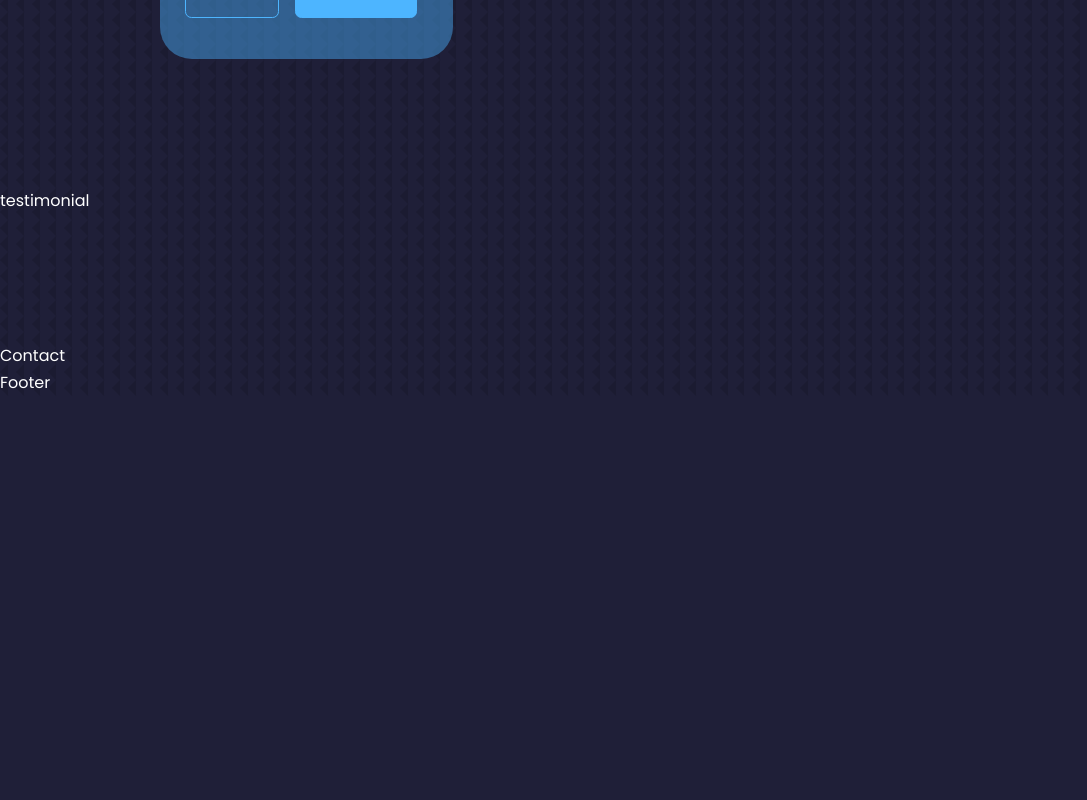
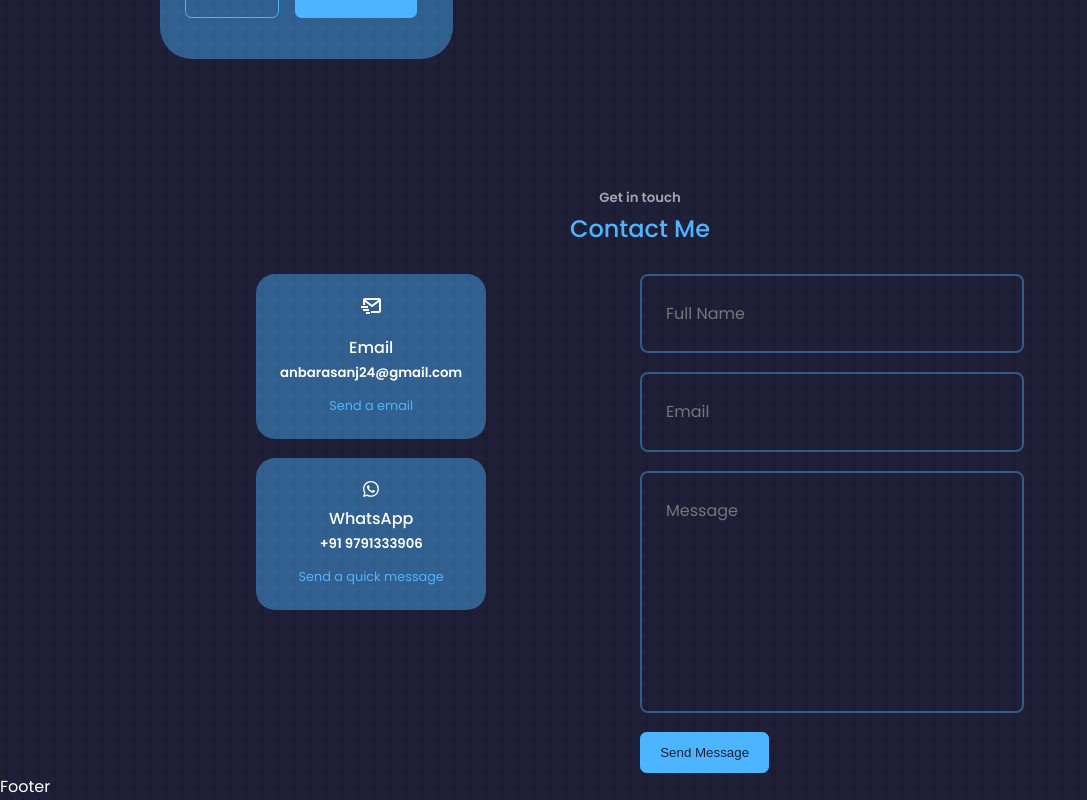
Before and after one commit to AnbarasanJ24/Portfolio-Anbarasan, a React (Create React App) app: page / in a window 1280 px wide. Shown: the part 3076-3876 px from the top of the page, without its empty margins (0-1087 px from the left). Before the commit the page ends 3472 px from the top, so only its background shows below. Built offline with nearby package versions, Linux system fonts and the light colour scheme.

Commit message:
Added messaging options and form for recuriter to contact. Connected the form with Email JS for email sync.

```diff
--- a/package.json
+++ b/package.json
@@ -6,6 +6,7 @@
     "@testing-library/jest-dom": "^5.16.4",
     "@testing-library/react": "^13.3.0",
     "@testing-library/user-event": "^13.5.0",
+    "emailjs-com": "^3.2.0",
     "react": "^18.2.0",
     "react-dom": "^18.2.0",
     "react-icons": "^4.4.0",
--- a/src/App.jsx
+++ b/src/App.jsx
@@ -5,7 +5,7 @@
 import Nav from './components/nav/Nav'
 // import Services from './components/services/Services'
 import Portfolio from './components/portfolio/Portfolio';
-import Testimonial from './components/testimonials/Testimonial'
+// import Testimonial from './components/testimonials/Testimonial'
 import Contact from './components/contact/Contact'
 import Footer from './components/footer/Footer'
 
@@ -18,7 +18,7 @@
         <Experience />
         {/* <Services /> */}
         <Portfolio />
-        <Testimonial />
+        {/* <Testimonial /> */}
         <Contact />
         <Footer />
 
--- a/src/components/contact/Contact.jsx
+++ b/src/components/contact/Contact.jsx
@@ -1,9 +1,54 @@
-import React from 'react'
+import React, { useRef } from 'react';
+import emailjs from 'emailjs-com';
 import './contact.css'
+import { BiMailSend } from 'react-icons/bi'
+import { BsWhatsapp } from 'react-icons/bs'
 
 const Contact = () => {
+  const form = useRef();
+
+  const sendEmail = (e) => {
+    e.preventDefault();
+
+    emailjs.sendForm('service_r39hg8y', 'template_jiijz5f', form.current, 'hnloCKDERYtxojPBn')
+      .then((result) => {
+        console.log(result.text);
+      }, (error) => {
+        console.log(error.text);
+      });
+
+    e.target.reset();
+  };
+
   return (
-    <section id='contact'>Contact</section>
+    <section id='contact'>
+      <h5>Get in touch</h5>
+      <h2>Contact Me</h2>
+
+      <div className="container contact__container">
+        <div className="contact__options">
+          <article className='contact__option'>
+            <BiMailSend className='contact__option-icon' />
+            <h4>Email</h4>
+            <h5>anbarasanj24@gmail.com</h5>
+            <a href="mailto:anbarasanj24@gmail.com" target='_blank' rel="noreferrer">Send a email</a>
+          </article>
+          <article className='contact__option'>
+            <BsWhatsapp className='.contact__option-icon' />
+            <h4>WhatsApp</h4>
+            <h5>+91 9791333906</h5>
+            <a href="https://api.whatsapp.com/send?phone=+919791333906"
+              target='_blank' rel="noreferrer">Send a quick message</a>
+          </article>
+        </div>
+        <form ref={form} onSubmit={sendEmail} >
+          <input type="text" name='name' placeholder='Full Name' required />
+          <input type="email" name='email' placeholder='Email' required />
+          <textarea name="message" id="message" rows="7" placeholder='Message'></textarea>
+          <button type='submit' className='btn btn-primary'>Send Message</button>
+        </form>
+      </div>
+    </section>
   )
 }
 
--- a/src/components/contact/contact.css
+++ b/src/components/contact/contact.css
@@ -0,0 +1,69 @@
+.contact__container{
+    width: 60%;
+    display: grid;
+    grid-template-columns: 30% 50%;
+    gap: 20%;
+}
+.contact__options{
+    display: flex;
+    flex-direction: column;
+    gap: 1.2rem;
+}
+
+.contact__option{
+    background-color: var(--color-bg-variant);
+    padding: 1.2rem;
+    border-radius: 1.2rem;
+    width: clamp(fit-content,100%, max-content);
+    text-align: center;
+    border: 1px solid transparent;
+    transition: var(--transition);
+}
+
+.contact__option:hover{
+    border-color: var(--color-primary);
+    background: transparent;
+}
+
+.contact__option-icon{
+    font-size: 1.5rem;
+    margin-bottom: 0.5rem;
+}
+.contact__option a{
+    margin-top: 0.7rem;
+    display: inline-block;
+    font-size: 0.8rem;
+}
+
+form{
+    display: flex;
+    flex-direction: column;
+    gap: 1.2rem;
+}
+
+input,textarea{
+    padding: 1.5rem;
+    width: 100%;
+    border-radius: 0.5rem;
+    background: transparent;
+    border: 2px solid var(--color-primary-variant);
+    resize: none;
+    color: var(--color-white);
+}
+
+/* Media Queries */
+
+@media screen and (max-width: 1024px) {
+    .contact__container{
+        width: 60%;
+        grid-template-columns: 1fr;
+        gap: 2rem;
+    }
+}
+
+@media screen and (max-width : 600px) {
+    .contact__container{
+        width: var(--container-width-sm);
+        gap: 2rem;
+    }
+}
```
Also changed, not shown: 1 other file (tests, documents, lock files or other folders).
